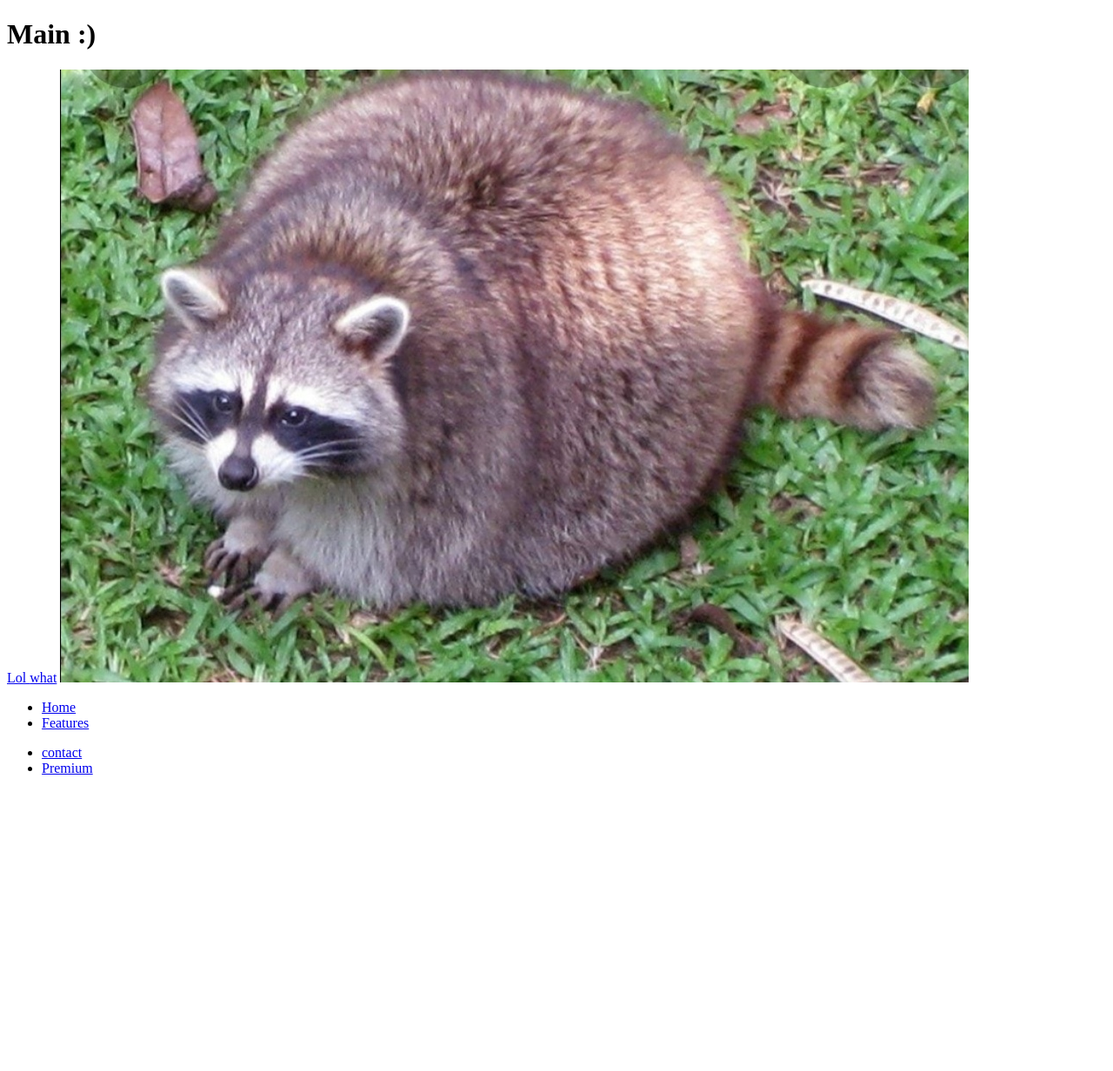
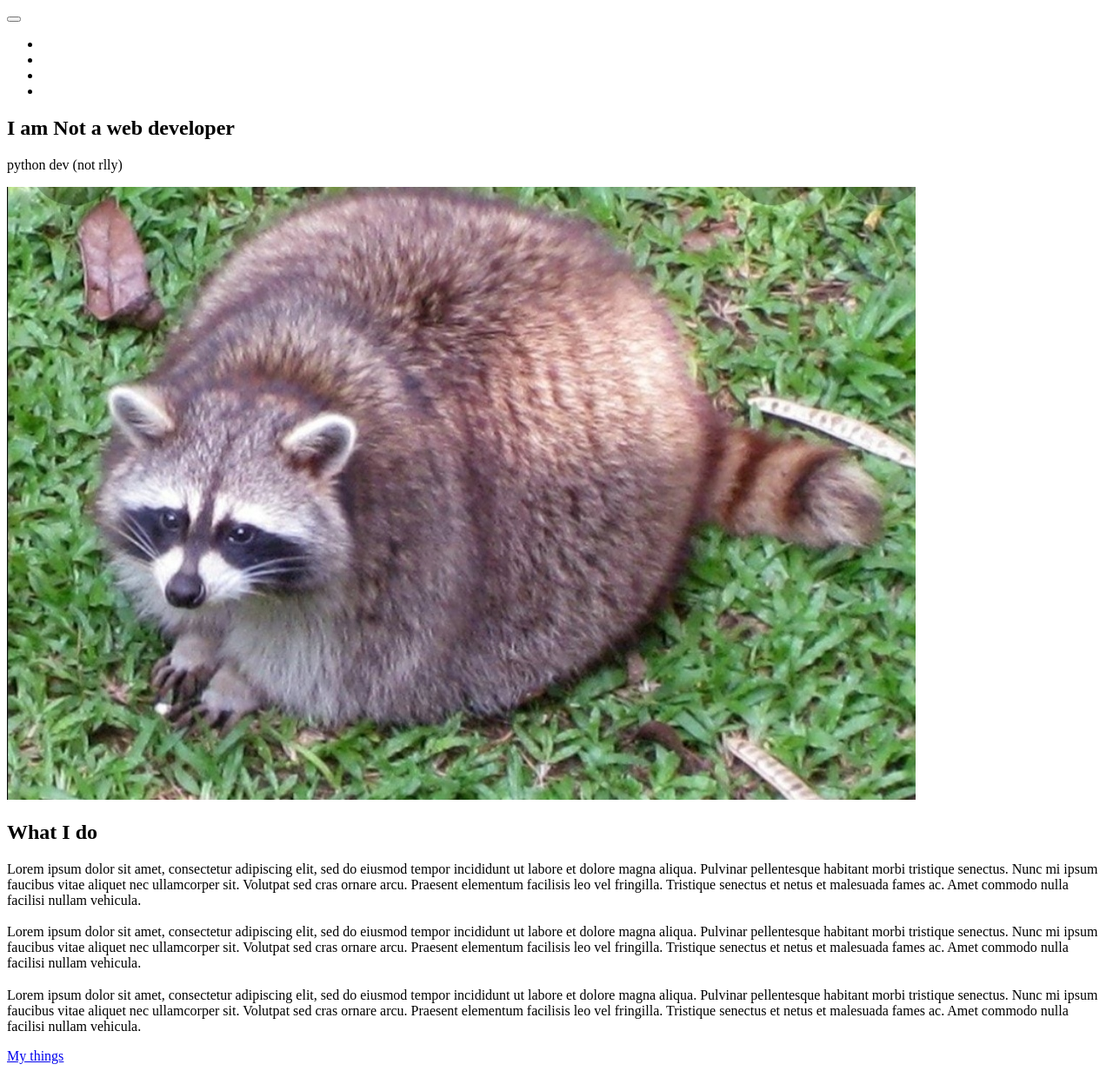
Before and after one commit to fin93/port, a plain HTML site: page index.html in a window 1280 px wide. Shown: the whole page at 87% size. Before the commit the page ends 909 px from the top, so only its background shows below. Drawn offline with Linux system fonts and the light colour scheme.

Commit message:
Changesss

```diff
--- a/index.html
+++ b/index.html
@@ -5,27 +5,79 @@
     <meta http-equiv="X-UA-Compatible">
     <meta name="viewport" content="width=device-width, initial-scale=1.0">
     <title>portfolio</title>
-    <h1>Main :)</h1>
+
 </head>
 <body>
-    <div class="navbar">
-        <div class="container">
-            <a href="#">Lol <span>what</span></a>
+    <header>
+        <button class="nav-toggle" aria-label="toggle navigation">
+            <span class="cheese"></span>
+        </button>
+        <nav class="nav">
+            <ul class="nav__list">
+                <li class="nav__item"><a href="home" class="home"></a></li>
+                <li class="nav__item"><a href="#" class="My things"></a></li>
+                <li class="nav__item"><a href="#" class="About me"></a></li>
+                <li class="nav__item"><a href="#" class="My workkk"></a></li>
+            </ul>
+        </nav>
 
-            <img id="mobile-cta" class="mobile-menu" src="imgs/raccon2.jpg" alt="open navigation">
+    </header>
 
-            <nav>
-                <ul class="primary-nav">
-                    <li class="current"><a href="#">Home</a></li>
-                    <li><a href="#">Features</a></li>
-                </ul>
 
-                <ul class="secondary-nav">
-                    <li><a href="#">contact</a></li>
-                    <li class="premium-cta"><a href="#">Premium</a></li>
-                </ul>
-            </nav>
+    <!-- intro -->
+
+    <section class="first_intro" id="home">
+        <h1 class="section__title-->intro">
+            I am <strong>Not</strong> a web developer</h1>
+            <p class="section__subtitle-->intro">python dev (not rlly)</p>
+            <img src="imgs/raccon2.jpg" alt="pic of me smiling">
+    </section>
+
+
+    <!-- things -->
+
+    <section class="my-things" id="things">
+        <h2 class="section__title-->things">What I do</h2>
+        <div class="things">
+            <div class="thing">
+                <h3></h3>
+                <p>Lorem ipsum dolor sit amet, consectetur adipiscing elit, sed do eiusmod
+                 tempor incididunt ut labore et dolore magna aliqua. Pulvinar pellentesque
+                 habitant morbi tristique senectus. Nunc mi ipsum faucibus vitae aliquet nec
+                 ullamcorper sit. Volutpat sed cras ornare arcu. Praesent elementum facilisis
+                 leo vel fringilla. Tristique senectus et netus et malesuada fames ac. Amet
+                 commodo nulla facilisi nullam vehicula.
+                </p>
+            </div>
+
+            <div class="thing">
+                <h3></h3>
+                <p>Lorem ipsum dolor sit amet, consectetur adipiscing elit, sed do eiusmod
+                 tempor incididunt ut labore et dolore magna aliqua. Pulvinar pellentesque
+                 habitant morbi tristique senectus. Nunc mi ipsum faucibus vitae aliquet nec
+                 ullamcorper sit. Volutpat sed cras ornare arcu. Praesent elementum facilisis
+                 leo vel fringilla. Tristique senectus et netus et malesuada fames ac. Amet
+                 commodo nulla facilisi nullam vehicula.
+                </p>
+            </div>
+
+            <div class="thing">
+                <h3></h3>
+                <p>Lorem ipsum dolor sit amet, consectetur adipiscing elit, sed do eiusmod
+                 tempor incididunt ut labore et dolore magna aliqua. Pulvinar pellentesque
+                 habitant morbi tristique senectus. Nunc mi ipsum faucibus vitae aliquet nec
+                 ullamcorper sit. Volutpat sed cras ornare arcu. Praesent elementum facilisis
+                 leo vel fringilla. Tristique senectus et netus et malesuada fames ac. Amet
+                 commodo nulla facilisi nullam vehicula.
+                </p>
+            </div>
         </div>
-    </div>
+        <a href="work" class="btn">My things</a>
+    </section>
+
+    <!-- About me -->
+
+
+
 </body>
 </html>
```
